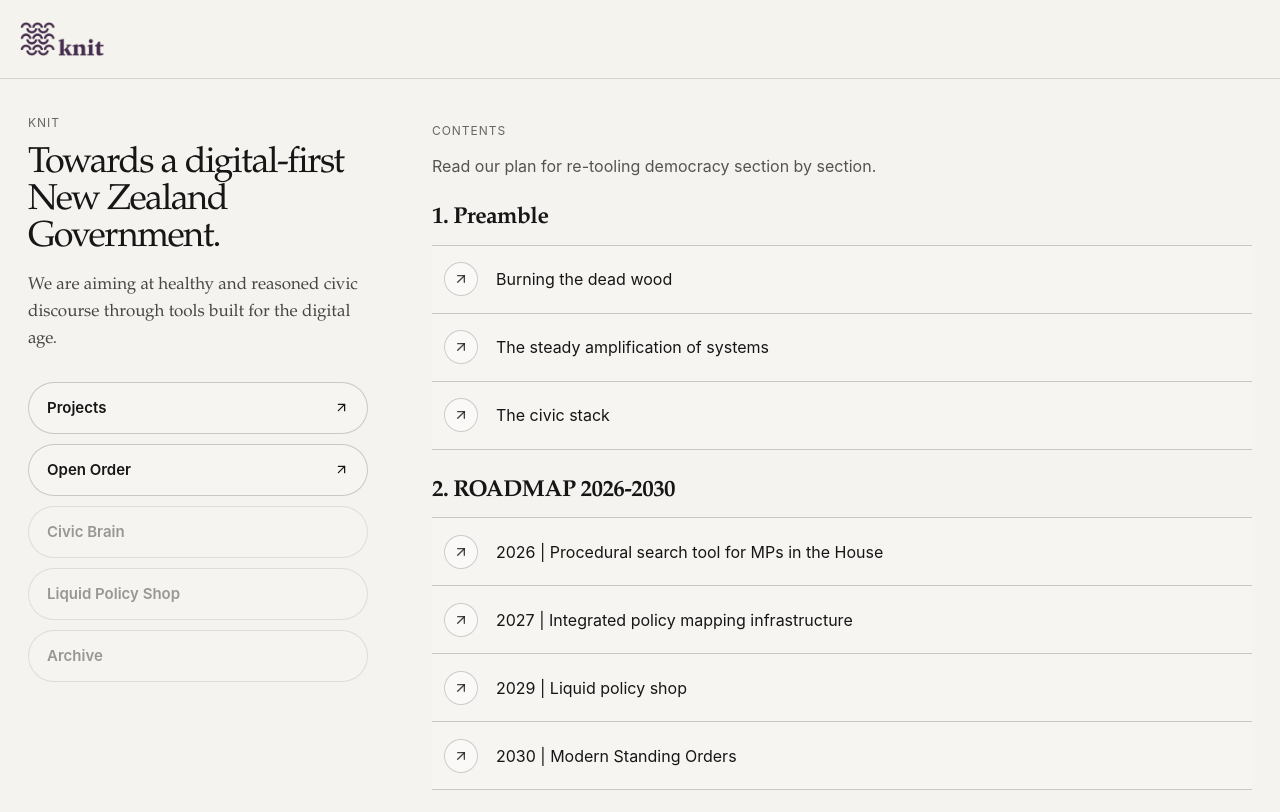
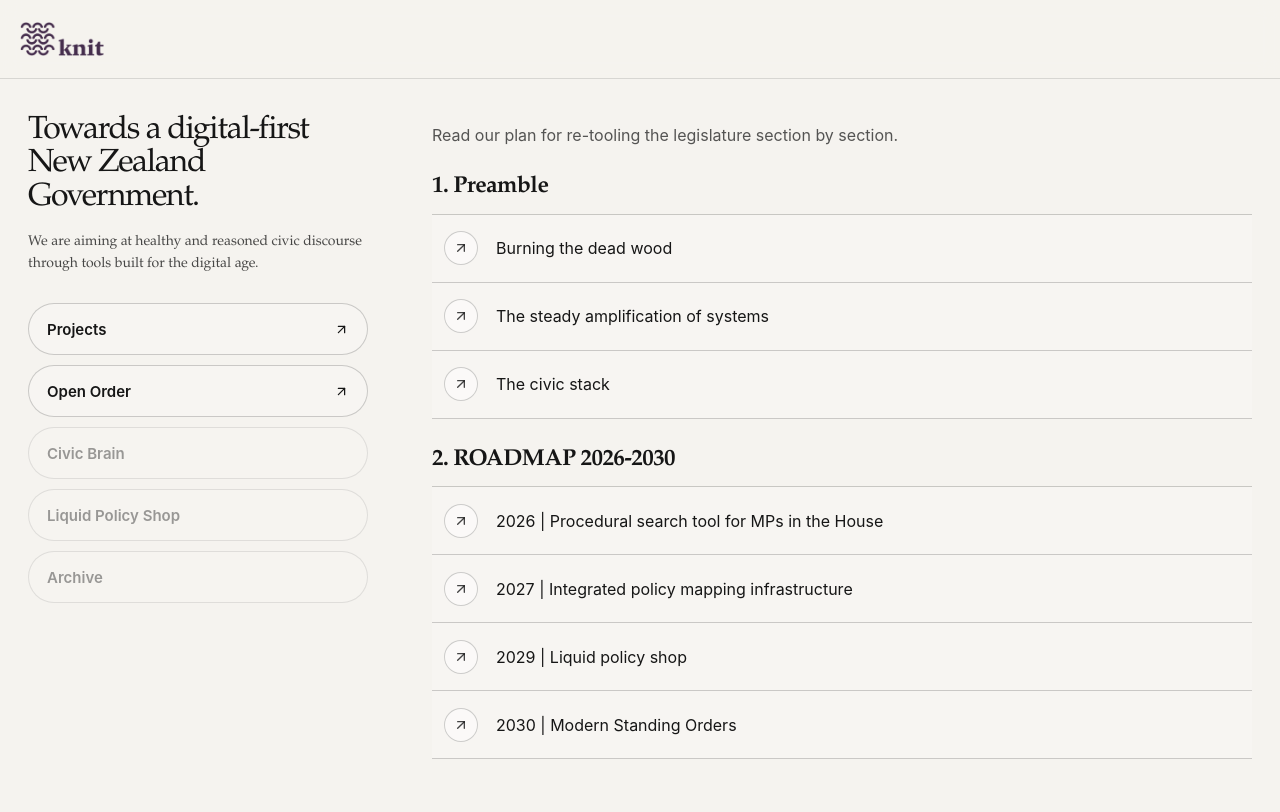
Before and after one commit to KNIT-NZ/knit, a Next.js app: page / in a window 1280 px wide. Shown: the top 812 px of the page. Built offline with nearby package versions, Linux system fonts and the light colour scheme.

Commit message:
article tweaks

```diff
--- a/app/globals.css
+++ b/app/globals.css
@@ -93,7 +93,7 @@ button {
 
 .topBarTopLabel {
   font-family: var(--sans);
-  font-size: 13px;
+  font-size: 12px;
   line-height: 1.1;
   font-weight: 700;
   margin-bottom: 4px;
@@ -103,7 +103,7 @@ button {
 
 .topBarBottomLabel {
   font-family: var(--sans);
-  font-size: 16px;
+  font-size: 12px;
   line-height: 1.15;
   font-weight: 600;
   color: rgba(22, 22, 22, 0.72);
@@ -187,15 +187,15 @@ button {
 
 .homeTitle {
   margin: 0 0 16px;
-  font-size: 36px;
-  line-height: 1.03;
+  font-size: 32px;
+  line-height: 1.04;
   letter-spacing: -0.04em;
   font-weight: 500;
 }
 
 .homeIntro {
   margin: 0;
-  font-size: 17px;
+  font-size: 14px;
   line-height: 1.58;
   color: rgba(22, 22, 22, 0.78);
 }
--- a/app/page.tsx
+++ b/app/page.tsx
@@ -46,7 +46,6 @@ export default function HomePage() {
       <main className="homeShell">
         <aside className="homeSidebar">
           <div className="homeSidebarCard">
-            <div className="homeSidebarEyebrow">KNIT</div>
             <h1 className="homeTitle">
               Towards a digital-first New Zealand Government.
             </h1>
@@ -84,9 +83,8 @@ export default function HomePage() {
 
         <section className="homeMain">
           <div className="homeSectionHeader">
-            <div className="sectionLabel">Contents</div>
             <div className="homeDescription">
-              Read our plan for re-tooling democracy section by section.
+              Read our plan for re-tooling the legislature section by section.
             </div>
           </div>
 
--- a/app/projects/page.tsx
+++ b/app/projects/page.tsx
@@ -10,9 +10,9 @@ export default function ProjectsPage() {
       <main className="standardPage">
         <div className="standardPageInner">
           <div className="sectionLabel">Projects</div>
-          <h1>Live institutions and experiments.</h1>
+          <h1>Live experiments.</h1>
           <p className="standardLead">
-            The main domain explains the doctrine. The subdomains test it in public.
+            Our projects are testing our ideas in public.
           </p>
 
           <div className="projectPageList">
```
